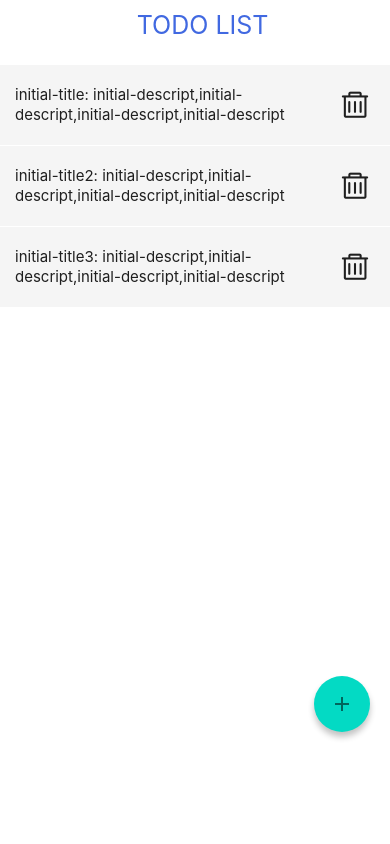
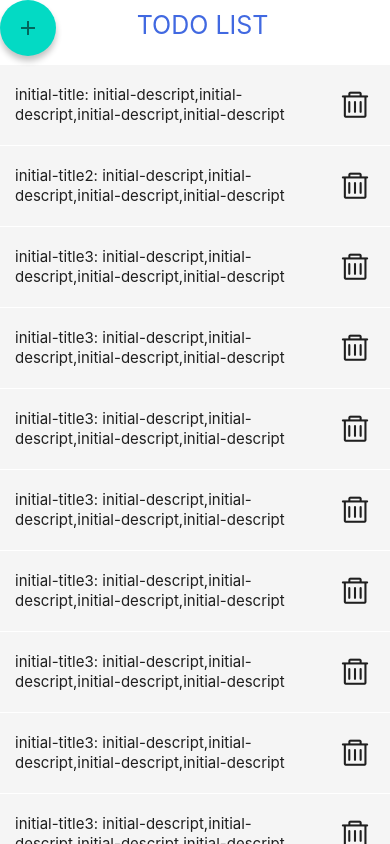
Before and after one commit to kurikuri333/Todolist, a React Native app: screen / in a window 390 px wide. Built offline with nearby package versions, Linux system fonts and the light colour scheme.

Commit message:
バグ修正

```diff
--- a/App.tsx
+++ b/App.tsx
@@ -5,14 +5,17 @@ import {
   StyleSheet,
   Text,
   SafeAreaView,
+  ScrollView,
   TextInput,
   TouchableOpacity,
   View,
   FlatList,
   Modal,
+    Dimensions,
   TouchableHighlight
  } from 'react-native';
  import todolist from './api/todolist.json';
+
 
  type Todo ={
   id: number;
@@ -87,24 +90,16 @@ import {
     deleteTodo(id);
   }
 
+
   // 描画部分
   return (
     <Fragment>
       <SafeAreaView style={styles.container}>
         <View>
-
-          {/*<TouchableOpacity onPress={() => handlePlus()}>
-
-             </TouchableOpacity>*/}
-             <Text style={ styles.plus }>TODO LIST</Text>
-             <FAB
-
-                icon="plus"
-                style={styles.fab}
-                onPress={() => handlePlus()}
-                />
+            <Text style={ styles.plus }>TODO LIST</Text>
          </View>
 
+        <ScrollView>
         <View style={styles.todo_wrapper}>
           <FlatList
             data={todos}
@@ -127,7 +122,23 @@ import {
             keyExtractor={(_, index) => index.toString()}
           />
         </View>
+        </ScrollView>
+        <View style={ styles.fabbox }>
+          {/*<TouchableOpacity onPress={() => handlePlus()}>
+
+             </TouchableOpacity>*/}
+
+             <FAB
+            icon={'plus'}
+            style={styles.fab}
+            onPress={() => handlePlus()}
+            />
+
+         </View>
       </SafeAreaView>
+
+
+
 
       <Modal visible={ mode === 'add'} animationType={ 'slide' }>
         <View style={ styles.modal }>
@@ -163,6 +174,7 @@ import {
 }
 
 const styles = StyleSheet.create({
+
   container: {
     flex: 1,
     backgroundColor: "#fff",
@@ -238,14 +250,18 @@ const styles = StyleSheet.create({
     fontSize: 14,
     padding: 30,
     color: '#fff',
-    backgroundColor: '#dc143c',
+
+  },
+  fabbox: {
+    position: 'absolute',
+    backgroundColor: '#4169e',
+    width: 0,
+    height: 0,
   },
   fab: {
-    size: 500,
     color: '#4169e1',
     position: 'absolute',
-    marginTop: 676,
-    right: 20
+
   }
 
 });
--- a/api/todolist.json
+++ b/api/todolist.json
@@ -16,5 +16,53 @@
         "title": "initial-title3",
         "description": "initial-descript,initial-descript,initial-descript,initial-descript",
         "done": false
+    },
+    {
+        "id": 4,
+        "title": "initial-title3",
+        "description": "initial-descript,initial-descript,initial-descript,initial-descript",
+        "done": false
+    },
+    {
+        "id": 5,
+        "title": "initial-title3",
+        "description": "initial-descript,initial-descript,initial-descript,initial-descript",
+        "done": false
+    },
+    {
+        "id": 6,
+        "title": "initial-title3",
+        "description": "initial-descript,initial-descript,initial-descript,initial-descript",
+        "done": false
+    },
+    {
+        "id": 7,
+        "title": "initial-title3",
+        "description": "initial-descript,initial-descript,initial-descript,initial-descript",
+        "done": false
+    },
+    {
+        "id": 8,
+        "title": "initial-title3",
+        "description": "initial-descript,initial-descript,initial-descript,initial-descript",
+        "done": false
+    },
+    {
+        "id": 9,
+        "title": "initial-title3",
+        "description": "initial-descript,initial-descript,initial-descript,initial-descript",
+        "done": false
+    },
+    {
+        "id": 10,
+        "title": "initial-title3",
+        "description": "initial-descript,initial-descript,initial-descript,initial-descript",
+        "done": false
+    },
+    {
+        "id": 11,
+        "title": "initial-title3",
+        "description": "initial-descript,initial-descript,initial-descript,initial-descript",
+        "done": false
     }
 ]
--- a/package.json
+++ b/package.json
@@ -11,7 +11,8 @@
   },
   "dependencies": {
     "react": "18.0.0",
-    "react-native": "0.69.4"
+    "react-native": "0.69.4",
+    "react-native-responsive-screen": "^1.4.2"
   },
   "devDependencies": {
     "@babel/core": "^7.12.9",
```
Also changed, not shown: 2 other files (tests, documents, lock files or other folders).
